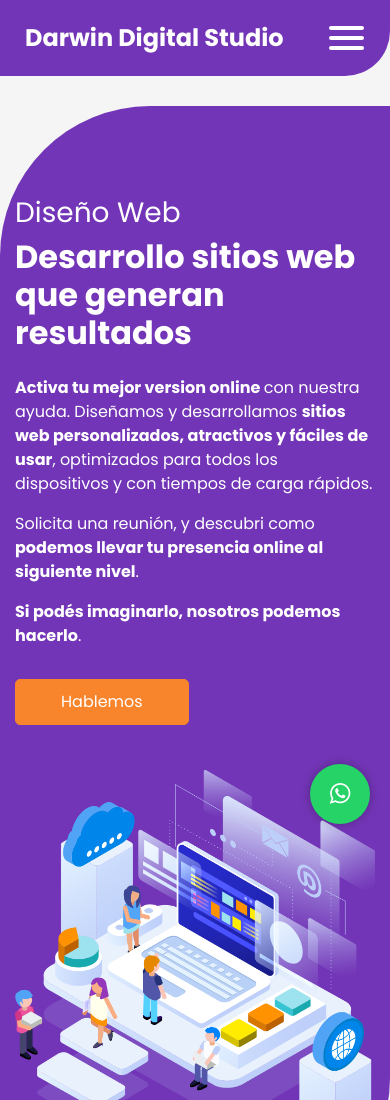
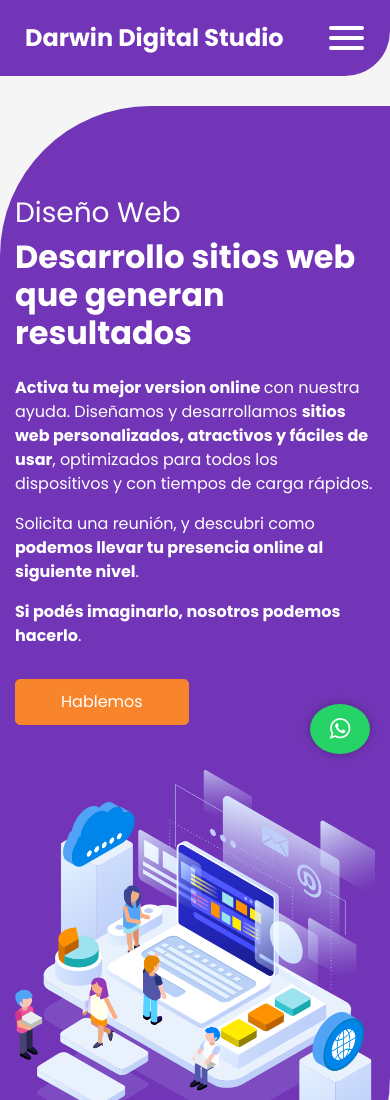
Before and after one commit to tedelcopp/DarwinStudioCode---Project, a plain HTML site: page about.html in a window 390 px wide. Shown: the top 1100 px of the page. Drawn offline with nearby package versions, Linux system fonts and the light colour scheme; a script that the page names is missing.

Commit message:
WhatsAppUbication

```diff
--- a/css/style.css
+++ b/css/style.css
@@ -408,6 +408,13 @@ a:focus {
 .whatsapp-btn:hover {
   transform: scale(1.1);
   color: white;
+}
+@media (max-width: 767px) {
+  .whatsapp-btn {
+    height: 50px;
+    line-height: 50px;
+    bottom: 90px;
+  }
 }
 /* End WhatsApp Button */
 
```
